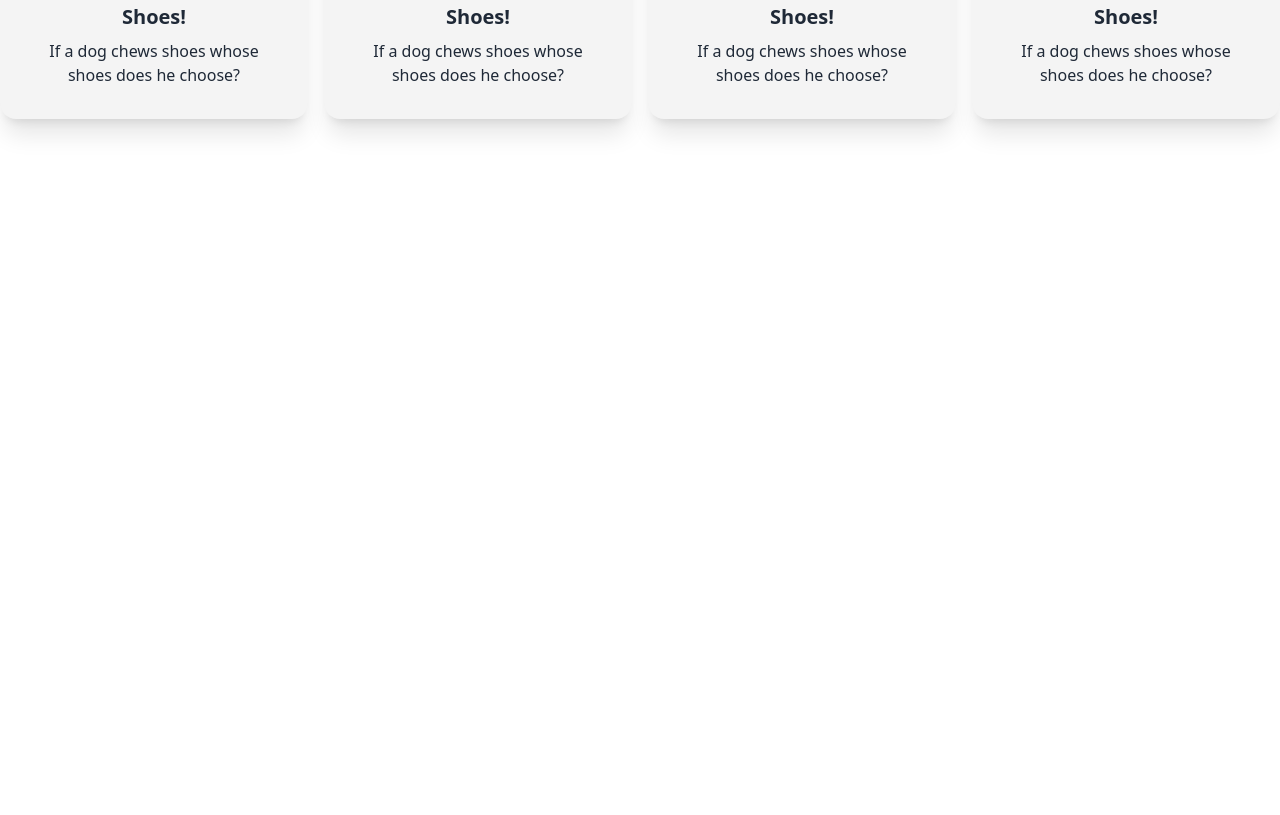
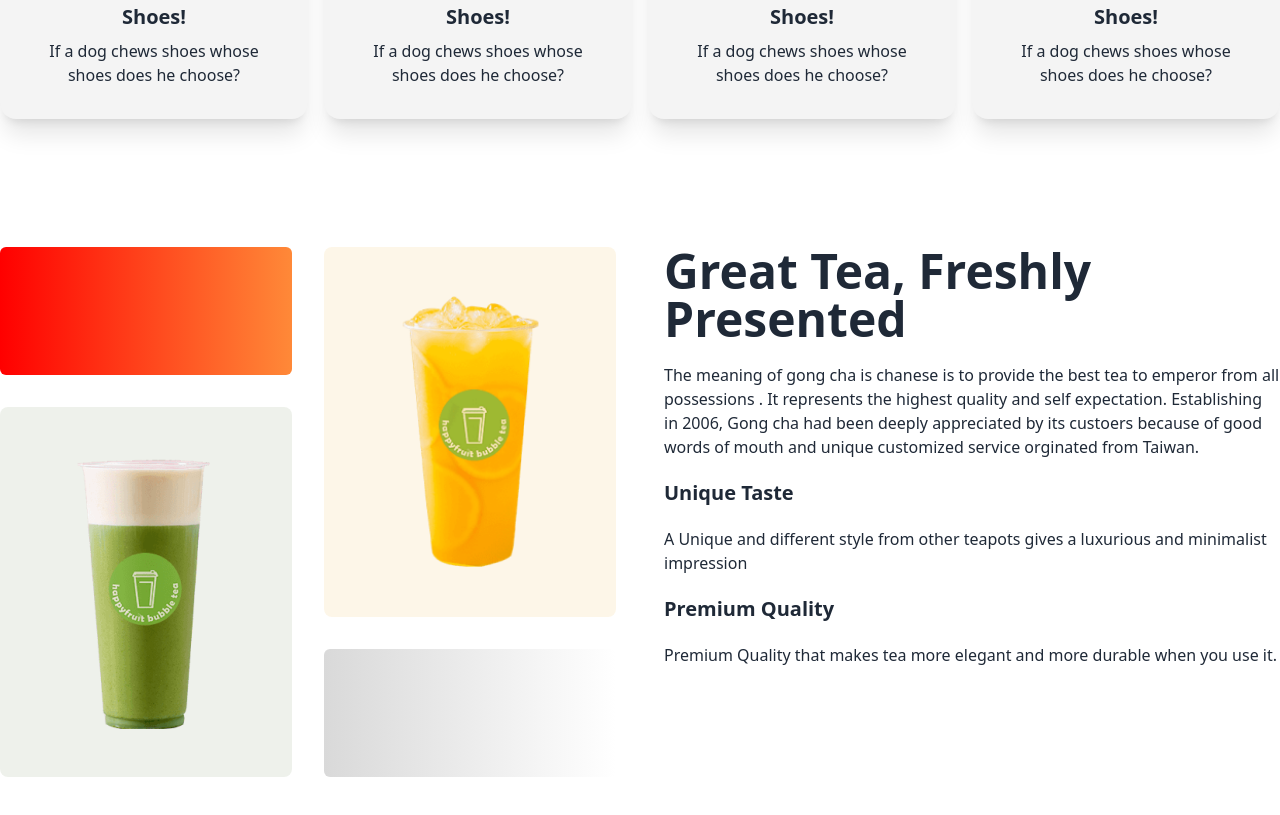
Before and after one commit to abubakar1010/Masamak_Tea_House, a plain HTML site: page index.html in a window 1280 px wide. Shown: the part 950-1765 px from the top of the page. Before the commit the page ends 1229 px from the top, so only its background shows below. Drawn offline with nearby package versions, Linux system fonts and the light colour scheme.

Commit message:
add fresh tea section with responsive ui

```diff
--- a/index.html
+++ b/index.html
@@ -168,7 +168,35 @@
 
         <!-- Featured tea card container ends here -->
 
+<!-- fresh tea section start here -->
 
+<section class="my-32 flex flex-col md:flex-row gap-12 place-content-center">
+    <div class="grid gap-8 grid-cols-1 md:grid-cols-2 flex-1">
+        <div class="bg-gradient-to-r from-[#ff0000] to-[#FF8938] h-32 rounded-md"></div>
+        <div class="row-span-2 bg-[#e6a6231a] place-content-center flex rounded-lg py-12 px-8">
+            <img src="assets/images/fresh-1.png" alt="">
+        </div>
+        <div class="row-span-2 bg-[#5776391a] rounded-lg py-12 px-8 flex place-content-center">
+            <img src="assets/images/fresh-2.png" alt="">
+        </div>
+        <div class="bg-gradient-to-r from-[#D9D9D9] to-[#ffffff00] h-32 rounded-md"></div>
+    </div>
+
+    <div class="space-y-5 flex-1">
+        <h2 class="font-extrabold text-5xl">Great Tea, Freshly <br> Presented</h2>
+        <p  class="text-base font-medium">The meaning of gong cha is chanese is to provide the best tea to emperor from all possessions . It
+            represents the highest quality and self expectation. Establishing in 2006, Gong cha had been deeply
+            appreciated by its custoers because of good words of mouth and unique customized service orginated
+            from Taiwan.</p>
+
+            <h3 class="text-xl font-extrabold">Unique Taste</h3>
+            <p  class="text-base font-medium">A Unique and different style from other teapots gives a luxurious and minimalist impression</p>
+            <h3 class="text-xl font-extrabold">Premium Quality</h3>
+            <p  class="text-base font-medium">Premium Quality that makes tea more elegant and more durable when you use it.</p>
+    </div>
+</section>
+
+<!-- fresh tea section end here -->
 
 
 
```
